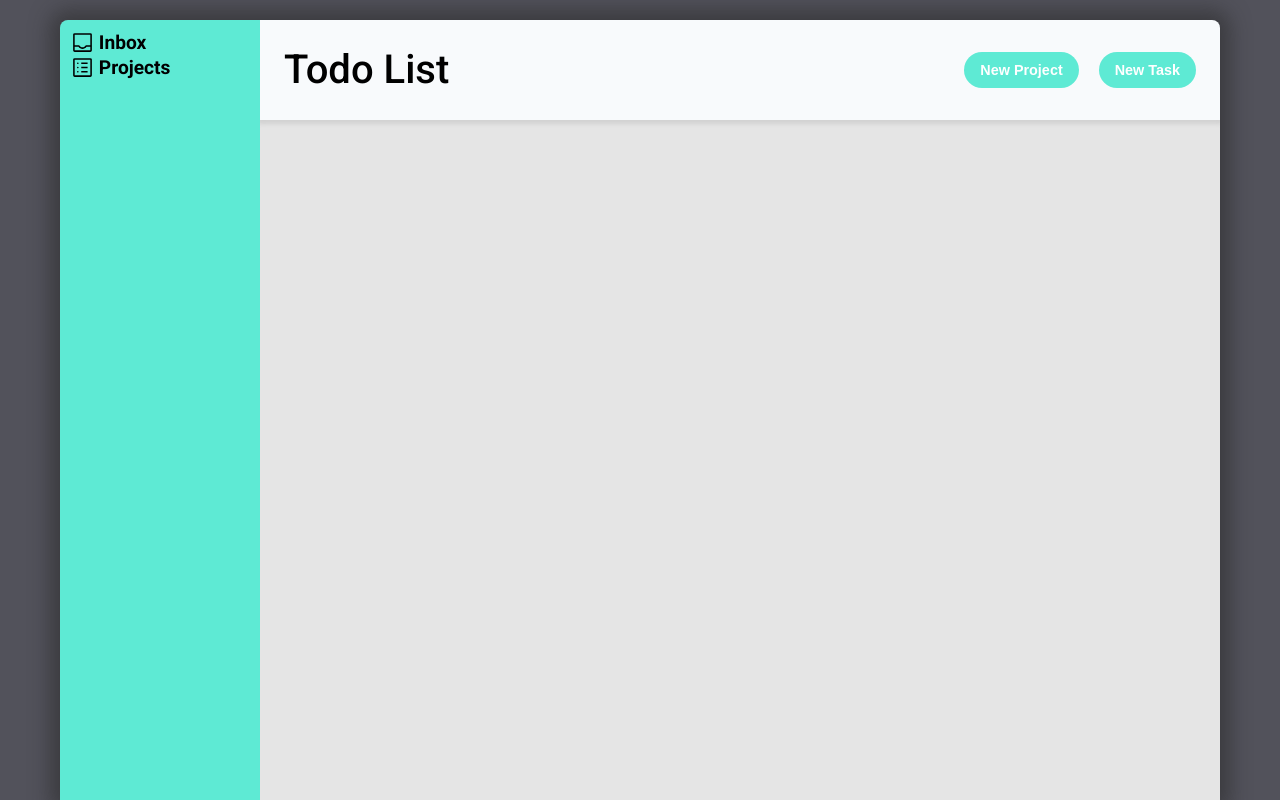
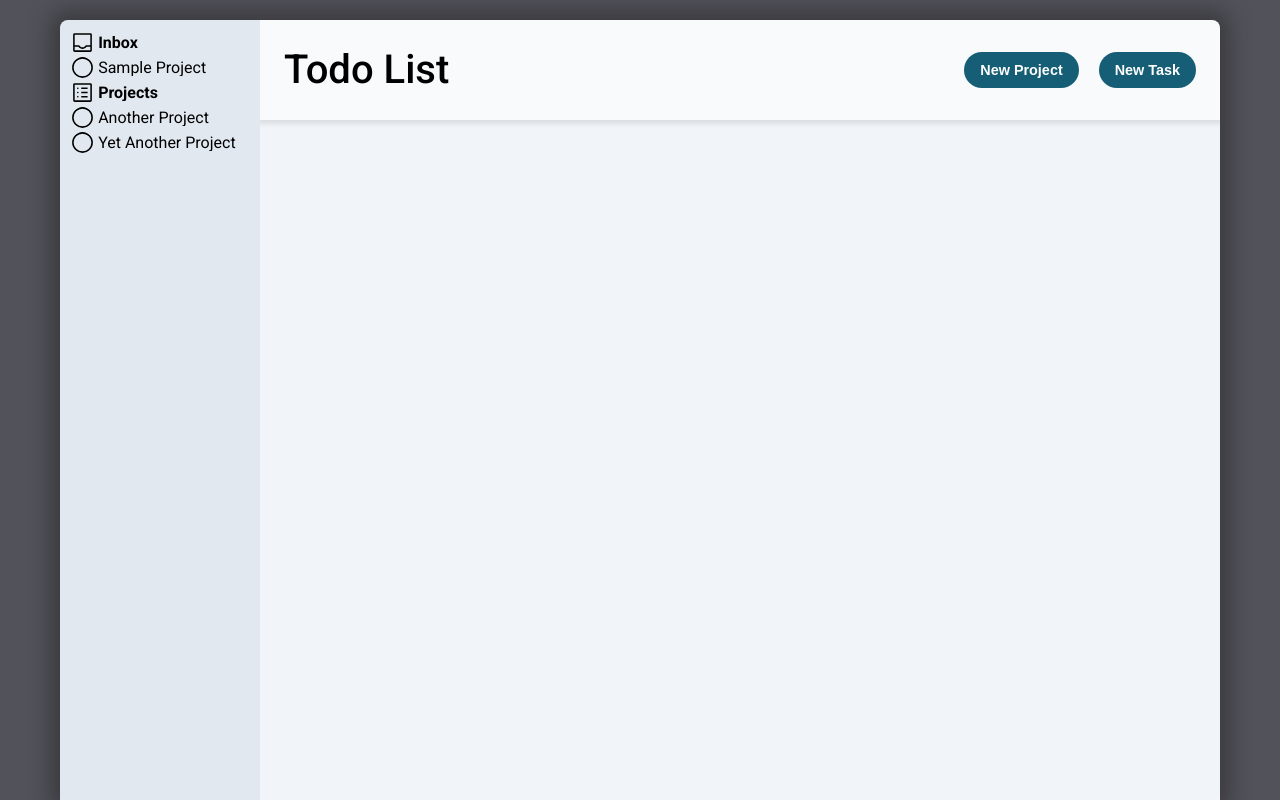
Before and after one commit to Corncycle/todo-list, a website built with webpack: page src/index.html in a window 1280 px wide. Built offline with nearby package versions, Linux system fonts and the light colour scheme.

Commit message:
Implement sidebar project creation

```diff
--- a/src/index.js
+++ b/src/index.js
@@ -1,10 +1,6 @@
 import "./stylesheets/meyer-reset.css";
 import "./stylesheets/style.css";
 
-import {DOMSidebar} from "./scripts/dom/DOMSidebar.js";
+import { EventHandler } from "./scripts/EventHandler.js";
 
-console.log("Hello world");
-
-let s = new DOMSidebar();
-s.generateSkeleton();
-s.render();
+let eventHandler = new EventHandler();
--- a/src/scripts/EventHandler.js
+++ b/src/scripts/EventHandler.js
@@ -0,0 +1,31 @@
+import { DOMSidebar } from "./dom/DOMSidebar.js";
+import { ProjectsManager } from "./internal/projectsManager.js";
+
+import circleSvg from "../images/circle.svg";
+
+export class EventHandler {
+    constructor() {
+        this.projectsManager = new ProjectsManager();
+        this.domSidebar = new DOMSidebar();
+
+        this.addProject("Sample Project", circleSvg, "inbox");
+        this.addProject("Another Project", circleSvg, "projects");
+        this.addProject("Yet Another Project", circleSvg, "projects");
+        this.domSidebar.render();
+    }
+
+    addProject(name, imgPath, section) {
+        this.projectsManager.addProject(name);
+        this.domSidebar.createProject(name, imgPath, section, this);
+    }
+
+    removeProject(name) {
+        this.projectsManager.removeProject(name);
+        this.domSidebar.removeProject(name);
+        this.domSidebar.render();
+    }
+
+    clickProject(name) {
+        console.log("You clicked project " + name);
+    }
+}
--- a/src/scripts/dom/DOMSidebar.js
+++ b/src/scripts/dom/DOMSidebar.js
@@ -1,24 +1,35 @@
+import inboxSvg from "../../images/inbox.svg";
+import projectsSvg from "../../images/projects.svg"
+
 export class DOMSidebar {
     constructor() {
         this.root = document.querySelector(".sidebar.container");
         this.content = [];
+        this.generateSkeleton();
     };
 
     render() {
         this.content.forEach(elm => {
             this.root.appendChild(elm);
         });
+        for (const section in this.containers) {
+            for (const project in this.containersContent[section]) {
+                this.containers[section].append(this.containersContent[section][project]);
+            }
+        }
     }
 
     generateSkeleton() {
-        let _, inboxContainer, projectsContainer;
-        [_, inboxContainer] = this.createSection("Inbox", "../../images/inbox.svg");
-        this.content.push(_, inboxContainer);
+        let inboxTitle, projectsTitle, inboxContainer, projectsContainer;
+        [inboxTitle, inboxContainer] = this.createSection("Inbox", inboxSvg);
+        this.content.push(inboxTitle, inboxContainer);
 
-        [_, projectsContainer] = this.createSection("Projects", "../../images/projects.svg");
-        this.content.push(_, inboxContainer);
+        [projectsTitle, projectsContainer] = this.createSection("Projects", projectsSvg);
+        this.content.push(projectsTitle, projectsContainer);
 
+        this.userProjectsByName = {};
         this.containers = {"inbox": inboxContainer, "projects": projectsContainer};
+        this.containersContent = {"inbox": {}, "projects": {}};
     }
 
     createSection(name, imgPath) {
@@ -44,11 +55,28 @@ export class DOMSidebar {
         return headerContainer;
     }
 
-    createProject(name, icon, parentContainer) {
+    createProject(name, imgPath, section, eventHandler) {
+        let elementContainer = document.createElement("div");
+        elementContainer.classList.add("sidebar-section-project", "container");
+
+        let elementImage = document.createElement("img");
+        elementImage.setAttribute("src", imgPath);
+
+        let elementText = document.createElement("h4");
+        elementText.innerText = name;
+
+        elementContainer.append(elementImage, elementText);
+
+        this.containersContent[section][name] = elementContainer;
+
+        elementContainer.addEventListener("click", e => {
+            eventHandler.clickProject(name);
+        });
+
+        return elementContainer;
     }
 
-    logMessage() {
-        console.log("You're logging here!");
-        console.log(DOMSidebar.sProperty);
+    removeProject(name) {
+        delete this.containersContent["projects"][name];
     }
 }
--- a/src/scripts/internal/projectsManager.js
+++ b/src/scripts/internal/projectsManager.js
@@ -9,4 +9,13 @@ export class ProjectsManager {
         this.projects.push(new Project(name));
         return this.projects[this.projects.length - 1];
     }
+
+    removeProject(name) {
+        for (let i = 0; i < this.projects.length; i++) {
+            if (this.projects[i].name === name) {
+                this.projects.pop(i);
+                return
+            }
+        }
+    }
 }
--- a/src/stylesheets/style.css
+++ b/src/stylesheets/style.css
@@ -1,9 +1,10 @@
 @import url('https://fonts.googleapis.com/css2?family=Roboto:wght@100;300;400;500;700;900&display=swap');
 
 :root {
-    --main-dark: #5eead4;
-    --main-medium: #e5e5e5;
+    --main-dark: #e2e8f0;
+    --main-medium: #f1f5f9;
     --main-light: #f8fafc;
+    --accent-dark: #155e75;
     --background-color: #52525b;
     --box-shadow-color: rgba(124, 124, 124, 0.185);
 
@@ -22,7 +23,7 @@ button {
     border: none;
     outline: none;
     border-radius: 500px;
-    background: var(--main-dark);
+    background: var(--accent-dark);
     color: white;
     white-space: pre;
 }
@@ -56,22 +57,31 @@ body {
     padding: 10px;
 }
 
-.sidebar-section-header.container {
+.sidebar-section-header.container, .sidebar-section-project.container {
     align-items: center;
     font-size: 1.2rem;
 }
 
-.sidebar-section-header.container img {
+.sidebar-section-header.container img, .sidebar-section-project.container img {
     width: 1.3em;
     height: 1.3em;
 }
 
-.sidebar-section-header.container h3, h4 {
+.sidebar-section-header.container h3, .sidebar-section-project.container h4 {
     margin-left: 0.2em;
+    margin-top: 0.12em;
+    font-size: 1rem;
+    overflow: hidden;
+    white-space: nowrap;
+    text-overflow: ellipsis;
 }
 
 .sidebar-section-header.container h3 {
     font-weight: bold;
+}
+
+.sidebar-section.container {
+    flex-direction: column;
 }
 
 .main.container {
```
Also changed, not shown: dist/254fbe9e517b0a350b26.svg (added), dist/6e93938839cb814ff0a3.svg (added), dist/db880e01a83d878a9455.svg (added), dist/main.bundle.js.
